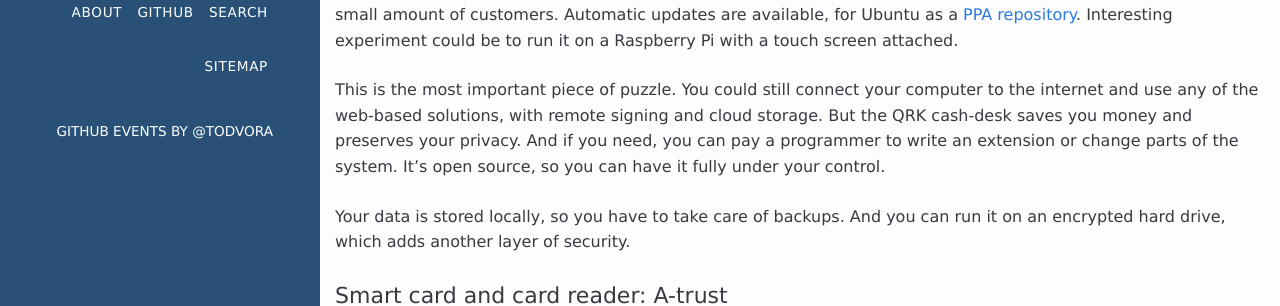
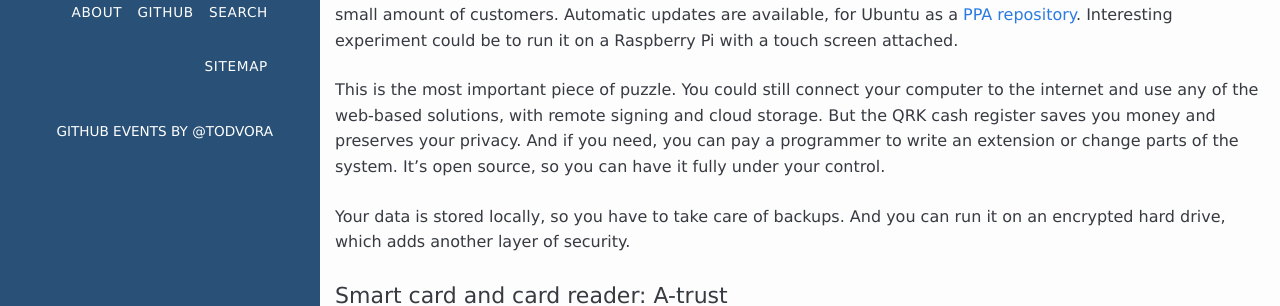
Before and after one commit to todvora/todvora.github.io, a Jekyll site: the page built from _posts/2017-10-29-open-cash-register-austria.md, in a window 1280 px wide and 900 px high, scrolled down 5090 px. Shown: the part 180-486 px from the top of the window. Built offline with Jekyll 4.4.1, drawn with Linux system fonts in a browser that asks for light colours; comment, search, counter and statistics services are not loaded; some of the changed text lies outside the part shown.

Commit message:
fixed typos

```diff
--- a/_posts/2017-10-29-open-cash-register-austria.md
+++ b/_posts/2017-10-29-open-cash-register-austria.md
@@ -98,7 +98,7 @@ Data are stored locally, signed by the smart card, you can configure location fo
 
 QRK supports Linux, Windows and Mac, so you can run it on almost anything, even your laptop if you serve only small amount of customers. Automatic updates are available, for Ubuntu as a [PPA repository](http://www.ckvsoft.at/knowledgebase/installation-linux/). Interesting experiment could be to run it on a Raspberry Pi with a touch screen attached.
 
-This is the most important piece of puzzle. You could still connect your computer to the internet and use any of the web-based solutions, with remote signing and cloud storage. But the QRK cash-desk saves you money and preserves your privacy. And if you need, you can pay a programmer to write an extension or change parts of the system. It's open source, so you can have it fully under your control.
+This is the most important piece of puzzle. You could still connect your computer to the internet and use any of the web-based solutions, with remote signing and cloud storage. But the QRK cash register saves you money and preserves your privacy. And if you need, you can pay a programmer to write an extension or change parts of the system. It's open source, so you can have it fully under your control.
 
 Your data is stored locally, so you have to take care of backups. And you can run it on an encrypted hard drive, which adds another layer of security.
 
```
Also changed, not shown: other parts of _posts/2017-10-29-open-cash-register-austria.md (+1 -1 lines).
